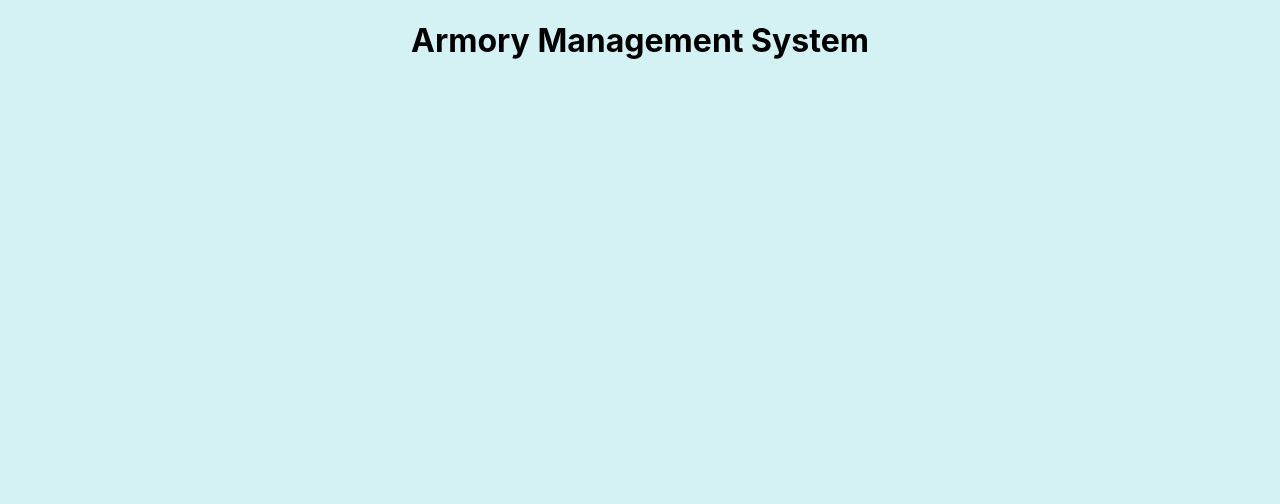
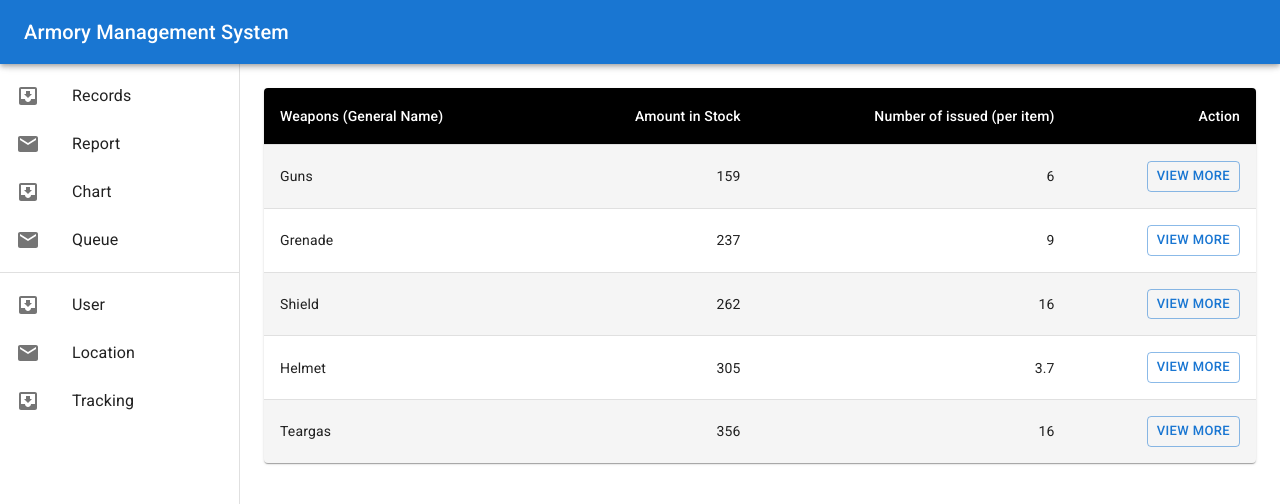
Before and after one commit to jowey-jose/armory-management-frontend, a React (Create React App) app: page / in a window 1280 px wide. Shown: the top 504 px of the page. Built offline with nearby package versions, Linux system fonts and the light colour scheme.

Commit message:
Adding Material Ui setup with drawer and table

```diff
--- a/package.json
+++ b/package.json
@@ -3,6 +3,9 @@
   "version": "0.1.0",
   "private": true,
   "dependencies": {
+    "@emotion/react": "^11.9.3",
+    "@emotion/styled": "^11.9.3",
+    "@mui/material": "^5.8.7",
     "@testing-library/jest-dom": "^5.16.4",
     "@testing-library/react": "^13.1.1",
     "@testing-library/user-event": "^13.5.0",
--- a/public/index.html
+++ b/public/index.html
@@ -1,14 +1,12 @@
 <!DOCTYPE html>
 <html lang="en">
+
 <head>
   <meta charset="utf-8" />
   <link rel="icon" href="%PUBLIC_URL%/favicon.ico" />
   <meta name="viewport" content="width=device-width, initial-scale=1" />
   <meta name="theme-color" content="#000000" />
-    <meta
-      name="description"
-      content="Web site created using create-react-app"
-    />
+  <meta name="description" content="Web site created using create-react-app" />
   <link rel="apple-touch-icon" href="%PUBLIC_URL%/logo192.png" />
   <!--
       manifest.json provides metadata used when your web app is installed on a
@@ -24,8 +22,16 @@
       work correctly both with client-side routing and a non-root public URL.
       Learn how to configure a non-root public URL by running `npm run build`.
     -->
-    <title>React App</title>
+
+  <!-- Roboto Font -->
+  <link rel="stylesheet" href="https://fonts.googleapis.com/css?family=Roboto:300,400,500,700&display=swap" />
+
+  <!-- Font Icons -->
+  <link rel="stylesheet" href="https://fonts.googleapis.com/icon?family=Material+Icons" />
+
+  <title>Armory Management System</title>
 </head>
+
 <body>
   <noscript>You need to enable JavaScript to run this app.</noscript>
   <div id="root"></div>
@@ -40,4 +46,5 @@
       To create a production bundle, use `npm run build` or `yarn build`.
     -->
 </body>
+
 </html>
--- a/src/App.js
+++ b/src/App.js
@@ -1,14 +1,13 @@
 // import logo from './logo.svg';
 import './App.css';
 import React from "react";
+import Drawer from './components/Drawer';
 
 
 export default function App() {
   return (
     <>
-      <div className="App">
-        <h1>Armory Management System</h1>
-      </div>
+      <Drawer/>
     </>
   );
 }
--- /dev/null
+++ b/src/components/CustomizedTable.js
@@ -0,0 +1,78 @@
+import * as React from 'react';
+import { styled } from '@mui/material/styles';
+import Table from '@mui/material/Table';
+import TableBody from '@mui/material/TableBody';
+import TableCell, { tableCellClasses } from '@mui/material/TableCell';
+import TableContainer from '@mui/material/TableContainer';
+import TableHead from '@mui/material/TableHead';
+import TableRow from '@mui/material/TableRow';
+import Paper from '@mui/material/Paper';
+import Button from '@mui/material/Button';
+
+const StyledTableCell = styled(TableCell)(({ theme }) => ({
+    [`&.${tableCellClasses.head}`]: {
+        backgroundColor: theme.palette.common.black,
+        color: theme.palette.common.white,
+    },
+    [`&.${tableCellClasses.body}`]: {
+        fontSize: 14,
+    },
+}));
+
+const StyledTableRow = styled(TableRow)(({ theme }) => ({
+    '&:nth-of-type(odd)': {
+        backgroundColor: theme.palette.action.hover,
+    },
+    // hide last border
+    '&:last-child td, &:last-child th': {
+        border: 0,
+    },
+}));
+
+function createData(name, calories, fat, carbs, protein) {
+    return { name, calories, fat, carbs, protein };
+}
+
+const rows = [
+    createData('Guns', 159, 6.0, 24, 4.0),
+    createData('Grenade', 237, 9.0, 37, 4.3),
+    createData('Shield', 262, 16.0, 24, 6.0),
+    createData('Helmet', 305, 3.7, 67, 4.3),
+    createData('Teargas', 356, 16.0, 49, 3.9),
+];
+
+export default function CustomizedTables() {
+    return (
+        <TableContainer component={Paper}>
+            <Table sx={{ minWidth: 700 }} aria-label="customized table">
+                <TableHead>
+                    <TableRow>
+                        <StyledTableCell>Weapons (General Name)</StyledTableCell>
+                        <StyledTableCell align="right">Amount in Stock</StyledTableCell>
+                        <StyledTableCell align="right">Number of issued&nbsp;(per item)</StyledTableCell>
+                        <StyledTableCell align="right">Action</StyledTableCell>
+                        {/* <StyledTableCell align="right">&nbsp;(g)</StyledTableCell> */}
+                    </TableRow>
+                </TableHead>
+                <TableBody>
+                    {rows.map((row) => (
+                        <StyledTableRow key={row.name}>
+                            <StyledTableCell component="th" scope="row">
+                                {row.name}
+                            </StyledTableCell>
+                            <StyledTableCell align="right">{row.calories}</StyledTableCell>
+                            <StyledTableCell align="right">{row.fat}</StyledTableCell>
+                            <StyledTableCell align="right">
+                                {/* {row.carbs} */}
+                                <Button variant="outlined" size="small">
+                                    View More
+                                </Button>
+                            </StyledTableCell>
+                            {/* <StyledTableCell align="right">{row.protein}</StyledTableCell> */}
+                        </StyledTableRow>
+                    ))}
+                </TableBody>
+            </Table>
+        </TableContainer>
+    );
+}
--- /dev/null
+++ b/src/components/Drawer.js
@@ -0,0 +1,77 @@
+import * as React from 'react';
+import Box from '@mui/material/Box';
+import Drawer from '@mui/material/Drawer';
+import AppBar from '@mui/material/AppBar';
+import CssBaseline from '@mui/material/CssBaseline';
+import Toolbar from '@mui/material/Toolbar';
+import List from '@mui/material/List';
+import Typography from '@mui/material/Typography';
+import Divider from '@mui/material/Divider';
+import ListItem from '@mui/material/ListItem';
+import ListItemButton from '@mui/material/ListItemButton';
+import ListItemIcon from '@mui/material/ListItemIcon';
+import ListItemText from '@mui/material/ListItemText';
+import InboxIcon from '@mui/icons-material/MoveToInbox';
+import MailIcon from '@mui/icons-material/Mail';
+import CustomizedTable from './CustomizedTable';
+
+const drawerWidth = 240;
+
+export default function ClippedDrawer() {
+  return (
+    <Box sx={{ display: 'flex' }}>
+      <CssBaseline />
+      <AppBar position="fixed" sx={{ zIndex: (theme) => theme.zIndex.drawer + 1 }}>
+        <Toolbar>
+          <Typography variant="h6" noWrap component="div">
+            Armory Management System
+          </Typography>
+        </Toolbar>
+      </AppBar>
+      <Drawer
+        variant="permanent"
+        sx={{
+          width: drawerWidth,
+          flexShrink: 0,
+          [`& .MuiDrawer-paper`]: { width: drawerWidth, boxSizing: 'border-box' },
+        }}
+      >
+        <Toolbar />
+        <Box sx={{ overflow: 'auto' }}>
+          <List>
+            {['Records', 'Report', 'Chart', 'Queue'].map((text, index) => (
+              <ListItem key={text} disablePadding>
+                <ListItemButton>
+                  <ListItemIcon>
+                    {index % 2 === 0 ? <InboxIcon /> : <MailIcon />}
+                  </ListItemIcon>
+                  <ListItemText primary={text} />
+                </ListItemButton>
+              </ListItem>
+            ))}
+          </List>
+          <Divider />
+          <List>
+            {['User', 'Location', 'Tracking'].map((text, index) => (
+              <ListItem key={text} disablePadding>
+                <ListItemButton>
+                  <ListItemIcon>
+                    {index % 2 === 0 ? <InboxIcon /> : <MailIcon />}
+                  </ListItemIcon>
+                  <ListItemText primary={text} />
+                </ListItemButton>
+              </ListItem>
+            ))}
+          </List>
+        </Box>
+      </Drawer>
+      <Box component="main" sx={{ flexGrow: 1, p: 3 }}>
+        <Toolbar />
+
+        {/* Customized Weapons Table Summary */}
+        <CustomizedTable/>
+
+      </Box>
+    </Box>
+  );
+}
```
Also changed, not shown: 1 other file (tests, documents, lock files or other folders). Lines whose indentation alone changed are shown as unchanged.
